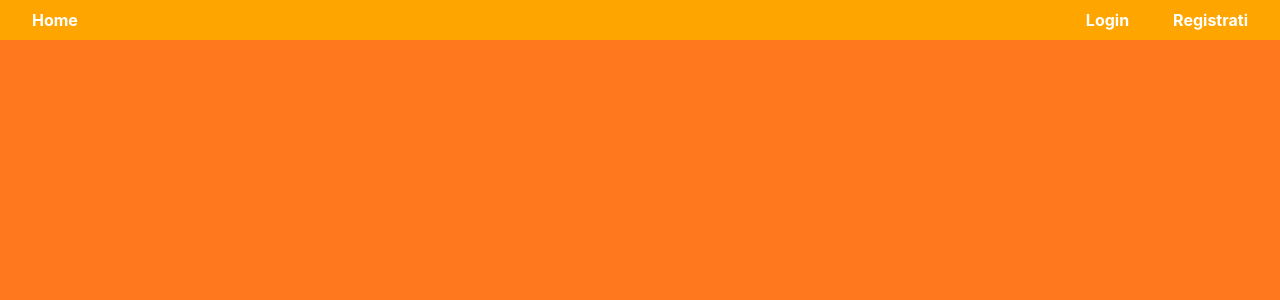
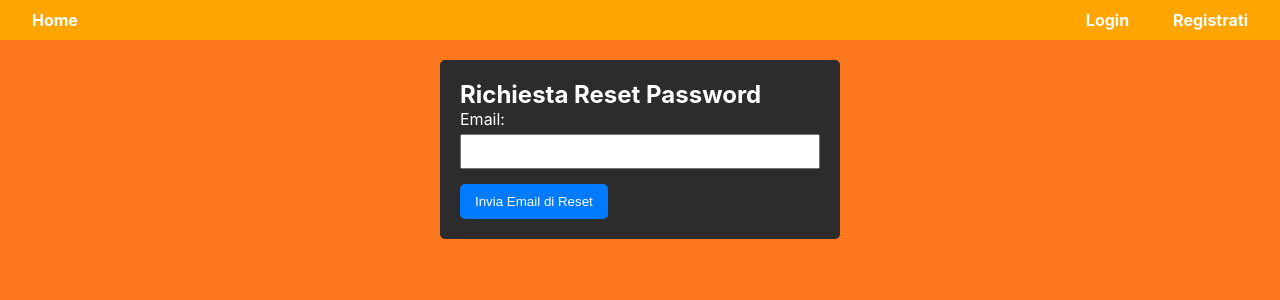
Before and after one commit to MatteInvi/take-my-password-react, a React (Create React App) app: page /reset-password in a window 1280 px wide. Shown: the top 300 px of the page. Built offline with nearby package versions, Linux system fonts and the light colour scheme.

Commit message:
Add password reset functionality; implement reset request and confirmation pages, update login and navbar components

```diff
--- a/src/App.js
+++ b/src/App.js
@@ -4,16 +4,20 @@ import Archive from "./pages/ArchiveTable";
 import Navbar from "./components/Navbar";
 import ConfirmMail from "./pages/RegisterConfirm";
 import Register from "./pages/Register";
+import RequestResetPassword from "./pages/RequestResetPassword";
+import ConfirmResetPassword from "./pages/ConfirmResetPassword";
 
 function App() {
   return (
     <BrowserRouter>
-    <Navbar/>
+      <Navbar />
       <Routes>
         <Route path="/login" element={<Login />} />
+        <Route path="/reset-password" element={<RequestResetPassword />} />
+        <Route path="/reset-password/confirm" element={<ConfirmResetPassword />}/>
         <Route path="/archive" element={<Archive />} />
-        <Route path="/confirm" element={<ConfirmMail/>}/>
-        <Route path="/register" element={<Register/>}/>
+        <Route path="/confirm" element={<ConfirmMail />} />
+        <Route path="/register" element={<Register />} />
       </Routes>
     </BrowserRouter>
   );
--- a/src/Login.css
+++ b/src/Login.css
@@ -51,3 +51,7 @@
     font-weight: bold;
 
 }
+
+#password-recovery{
+    color: whitesmoke;
+}
--- a/src/components/Navbar.jsx
+++ b/src/components/Navbar.jsx
@@ -40,10 +40,7 @@ export default function Navbar() {
             }`}
           >
             {isLogged ? (
-              <button
-                id="logout-button"
-                onClick={handleLogout}
-              >
+              <button id="logout-button" onClick={handleLogout}>
                 Logout
               </button>
             ) : (
@@ -53,9 +50,13 @@ export default function Navbar() {
             )}
           </li>
           <li className="nav-item">
-            <Link className="nav-link" to="/register">
-              Registrati
-            </Link>
+            {isLogged ? (
+              null
+            ) : (
+              <Link className="nav-link" to="/register">
+                Registrati
+              </Link>
+            )}
           </li>
         </ul>
       </div>
--- /dev/null
+++ b/src/pages/ConfirmResetPassword.jsx
@@ -0,0 +1,157 @@
+import React, { useState, useEffect } from "react";
+import axios from "axios";
+import { useLocation } from "react-router-dom";
+
+const useQuery = () => {
+  return new URLSearchParams(useLocation().search);
+};
+
+const ConfirmResetPassword = () => {
+  const query = useQuery();
+  const token = query.get("token");
+
+  const [newPassword, setNewPassword] = useState("");
+  const [confirmPassword, setConfirmPassword] = useState("");
+  const [message, setMessage] = useState("");
+  const [error, setError] = useState("");
+  const [loading, setLoading] = useState(false);
+
+  const API_BASE_URL = "http://localhost:8080/api/auth";
+
+  useEffect(() => {
+    if (!token) {
+      setError("Token di reset password non trovato nella URL.");
+    }
+  }, [token]);
+
+  const handleSubmit = async (e) => {
+    e.preventDefault();
+    setMessage("");
+    setError("");
+
+    if (newPassword !== confirmPassword) {
+      setError("Le password non corrispondono.");
+      return;
+    }
+
+    if (!token) {
+      setError("Token non valido o mancante.");
+      return;
+    }
+
+    setLoading(true);
+
+
+    const url = `${API_BASE_URL}/reset-password/confirm?token=${encodeURIComponent(
+      token
+    )}`;
+    const requestBody = {
+      newPassword: newPassword,
+    };
+
+    try {
+      const response = await axios.post(url, requestBody);
+      setMessage(response.data);
+      setNewPassword("");
+      setConfirmPassword("");
+    } catch (err) {
+      const errorMessage =
+        err.response?.data || "Si è verificato un errore sconosciuto.";
+      setError(errorMessage);
+    } finally {
+      setLoading(false);
+    }
+  };
+
+  if (!token && !error) {
+    return <p>Caricamento...</p>;
+  }
+
+  if (error && !loading) {
+    return (
+      <div
+        style={{
+          maxWidth: "400px",
+          margin: "auto",
+          padding: "20px",
+          border: "1px solid #ccc",
+          borderRadius: "5px",
+        }}
+      >
+        <h2>Reset Password</h2>
+        <p style={{ color: "red" }}>{error}</p>
+      </div>
+    );
+  }
+
+  return (
+    <div
+      style={{
+        maxWidth: "400px",
+        margin: "20px auto",
+        padding: "20px",
+        backgroundColor: "#2c2c2c",
+        color: "whitesmoke",
+        borderRadius: "5px",
+      }}
+    >
+      <h2>Imposta Nuova Password</h2>
+      <form onSubmit={handleSubmit}>
+        <div style={{ marginBottom: "15px" }}>
+          <label
+            htmlFor="new-password"
+            style={{ display: "block", marginBottom: "5px" }}
+          >
+            Nuova Password:
+          </label>
+          <input
+            type="password"
+            id="new-password"
+            value={newPassword}
+            onChange={(e) => setNewPassword(e.target.value)}
+            required
+            disabled={loading}
+            style={{ width: "100%", padding: "8px", boxSizing: "border-box" }}
+          />
+        </div>
+        <div style={{ marginBottom: "15px" }}>
+          <label
+            htmlFor="confirm-password"
+            style={{ display: "block", marginBottom: "5px" }}
+          >
+            Conferma Password:
+          </label>
+          <input
+            type="password"
+            id="confirm-password"
+            value={confirmPassword}
+            onChange={(e) => setConfirmPassword(e.target.value)}
+            required
+            disabled={loading}
+            style={{ width: "100%", padding: "8px", boxSizing: "border-box" }}
+          />
+        </div>
+        <button
+          type="submit"
+          disabled={loading || !newPassword || newPassword !== confirmPassword}
+          style={{
+            padding: "10px 15px",
+            backgroundColor: loading ? "#aaa" : "#007bff",
+            color: "white",
+            border: "none",
+            borderRadius: "5px",
+            cursor: loading ? "not-allowed" : "pointer",
+          }}
+        >
+          {loading ? "Invio..." : "Resetta Password"}
+        </button>
+      </form>
+      {message && (
+        <p style={{ color: "green", marginTop: "15px" }}>{message}</p>
+      )}
+      {error && <p style={{ color: "red", marginTop: "15px" }}>{error}</p>}
+    </div>
+  );
+};
+
+export default ConfirmResetPassword;
--- a/src/pages/RegisterConfirm.jsx
+++ b/src/pages/RegisterConfirm.jsx
@@ -31,7 +31,7 @@ const ConfirmMail = () => {
       })
       .catch((err) => {
         console.error(err);
-        setMessage("Errore nella verifica dell'email.");
+        setMessage("" + err);
       })
       .finally(() => setLoading(false));
   }, [token]);
--- /dev/null
+++ b/src/pages/RequestResetPassword.jsx
@@ -0,0 +1,89 @@
+import React, { useState } from "react";
+import axios from "axios";
+
+const RequestResetPassword = () => {
+  const [email, setEmail] = useState("");
+  const [message, setMessage] = useState("");
+  const [error, setError] = useState("");
+  const [loading, setLoading] = useState(false);
+
+
+  const API_BASE_URL = "http://localhost:8080/api/auth";
+
+  //Chiamata post al back-end con invio email di recupero password
+  const handleSubmit = async (e) => {
+    e.preventDefault();
+    setMessage("");
+    setError("");
+    setLoading(true);
+
+    const url = `${API_BASE_URL}/reset-password?email=${encodeURIComponent(
+      email
+    )}`;
+    try {
+      const result = await axios.post(url);
+
+      setMessage(result.data);
+      setEmail("");
+    } catch (err) {
+      const errorMessage = err.response?.data || "Si è verifcato un errore.";
+      setError(errorMessage);
+    } finally {
+      setLoading(false);
+    }
+  };
+
+  return (
+    <div
+      style={{
+        maxWidth: "400px",
+        margin: "20px auto",
+        padding: "20px",
+        backgroundColor: "#2c2c2c",
+        color: "white",
+        borderRadius: "5px",
+      }}
+    >
+      <h2>Richiesta Reset Password</h2>
+      <form onSubmit={handleSubmit}>
+        <div style={{ marginBottom: "15px" }}>
+          <label
+            htmlFor="email"
+            style={{ display: "block", marginBottom: "5px" }}
+          >
+            Email:
+          </label>
+          <input
+            type="email"
+            id="email"
+            value={email}
+            onChange={(e) => setEmail(e.target.value)}
+            required
+            disabled={loading}
+            style={{ width: "100%", padding: "8px", boxSizing: "border-box" }}
+          />
+        </div>
+        <button
+          type="submit"
+          disabled={loading}
+          style={{
+            padding: "10px 15px",
+            backgroundColor: loading ? "#aaa" : "#007bff",
+            color: "white",
+            border: "none",
+            borderRadius: "5px",
+            cursor: loading ? "not-allowed" : "pointer",
+          }}
+        >
+          {loading ? "Invio..." : "Invia Email di Reset"}
+        </button>
+      </form>
+      {message && (
+        <p style={{ color: "green", marginTop: "15px" }}>{message}</p>
+      )}
+      {error && <p style={{ color: "red", marginTop: "15px" }}>{error}</p>}
+    </div>
+  );
+};
+
+export default RequestResetPassword;
--- a/src/pages/login.jsx
+++ b/src/pages/login.jsx
@@ -1,5 +1,5 @@
 import React, { useState } from "react";
-import { useNavigate } from "react-router-dom";
+import {Link, useNavigate } from "react-router-dom";
 import "../Login.css";
 
 export default function Login() {
@@ -54,6 +54,11 @@ export default function Login() {
           Login
         </button>
       </form>
+      <p>
+        <Link id="password-recovery" to="/reset-password">
+          Recupera password
+        </Link>
+      </p>
     </div>
   );
 }
```
